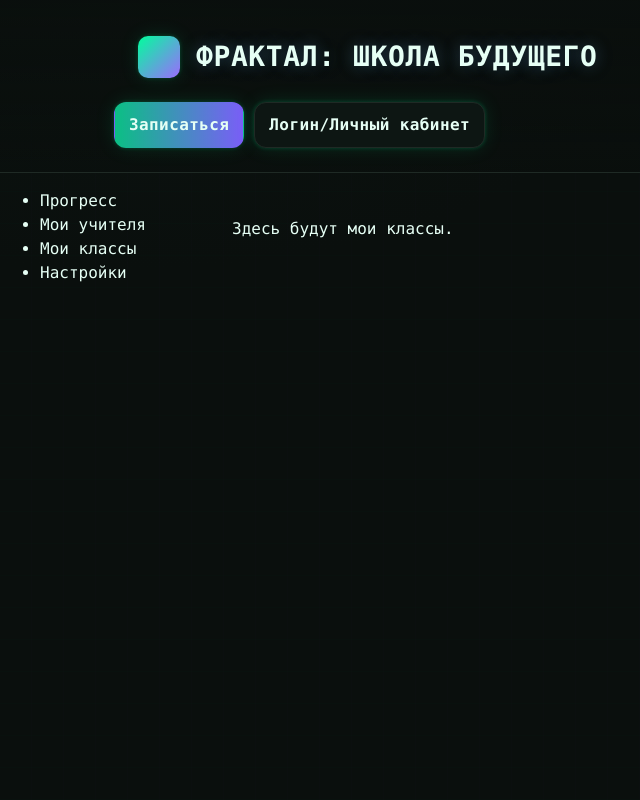
After one commit to EPMAKOBB/django-site, a Django app: page /accounts/dashboard/classes/ in a window 1280 px wide. The commit adds this page. Shown: the whole page, without its empty margins (0-640 px from the left). Run offline with Django 5.2, Linux system fonts and the light colour scheme; the visitor is signed in with stand-in values (Sample User, id 1).

Commit message:
Add classes dashboard template

```diff
--- a/accounts/templates/accounts/dashboard/base.html
+++ b/accounts/templates/accounts/dashboard/base.html
@@ -9,7 +9,7 @@
       <ul>
         <li class="{% if active_tab == 'progress' %}active{% endif %}"><a href="{% url 'accounts:dashboard' %}">Прогресс</a></li>
         <li class="{% if active_tab == 'teachers' %}active{% endif %}"><a href="{% url 'accounts:dashboard-teachers' %}">Мои учителя</a></li>
-        <li class="{% if active_tab == 'classes' %}active{% endif %}"><a href="#">Мои классы</a></li>
+        <li class="{% if active_tab == 'classes' %}active{% endif %}"><a href="{% url 'accounts:dashboard-classes' %}">Мои классы</a></li>
         <li class="{% if active_tab == 'settings' %}active{% endif %}"><a href="#">Настройки</a></li>
       </ul>
     </nav>
--- /dev/null
+++ b/accounts/templates/accounts/dashboard/classes.html
@@ -0,0 +1,7 @@
+{% extends 'accounts/dashboard/base.html' %}
+
+{% block dashboard_title %}Мои классы{% endblock %}
+
+{% block dashboard_content %}
+<p>Здесь будут мои классы.</p>
+{% endblock %}
--- a/accounts/urls.py
+++ b/accounts/urls.py
@@ -10,6 +10,7 @@ urlpatterns = [
     path("signup/", views.signup, name="signup"),
     path("dashboard/", views.progress, name="dashboard"),
     path("dashboard/teachers/", views.dashboard_teachers, name="dashboard-teachers"),
+    path("dashboard/classes/", views.dashboard_classes, name="dashboard-classes"),
     path(
         "login/",
         auth_views.LoginView.as_view(
--- a/accounts/views.py
+++ b/accounts/views.py
@@ -37,3 +37,10 @@ def dashboard_teachers(request):
     """Display a placeholder teachers dashboard."""
     context = {"active_tab": "teachers"}
     return render(request, "accounts/dashboard/teachers.html", context)
+
+
+@login_required
+def dashboard_classes(request):
+    """Display a placeholder classes dashboard."""
+    context = {"active_tab": "classes"}
+    return render(request, "accounts/dashboard/classes.html", context)
```
